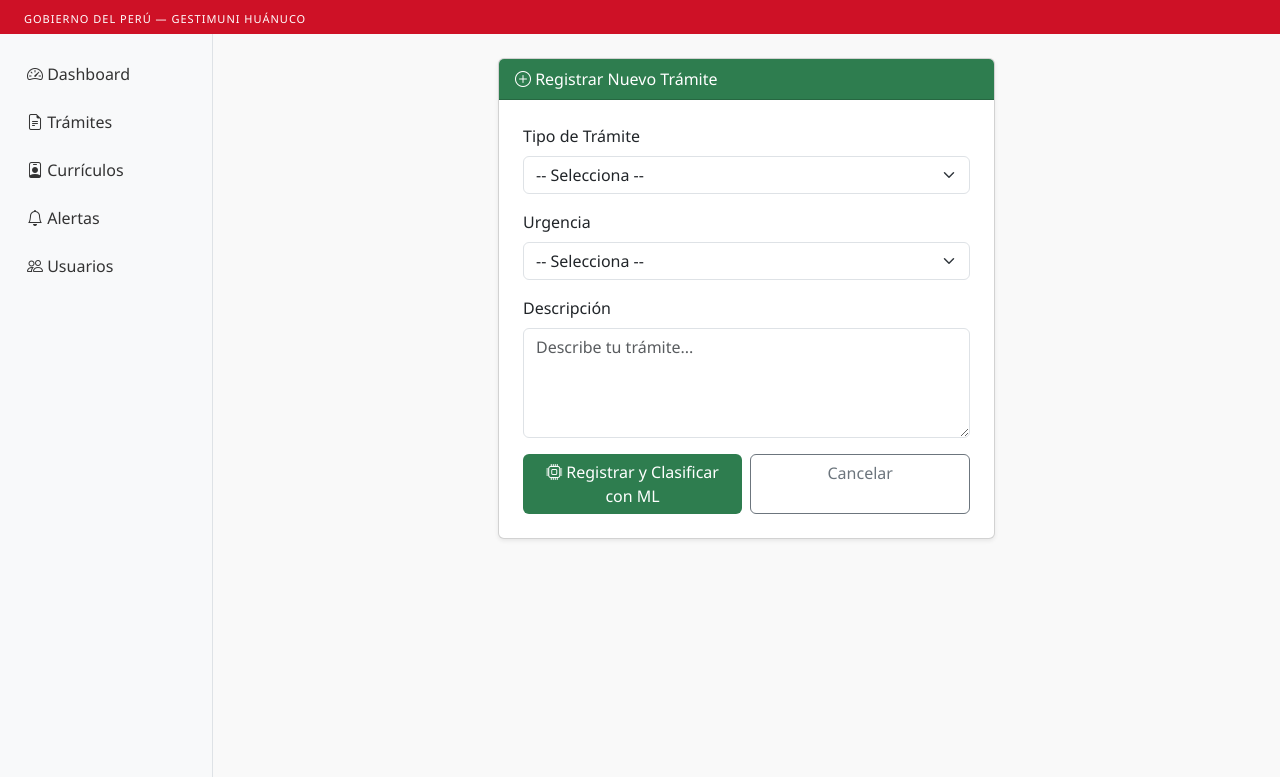
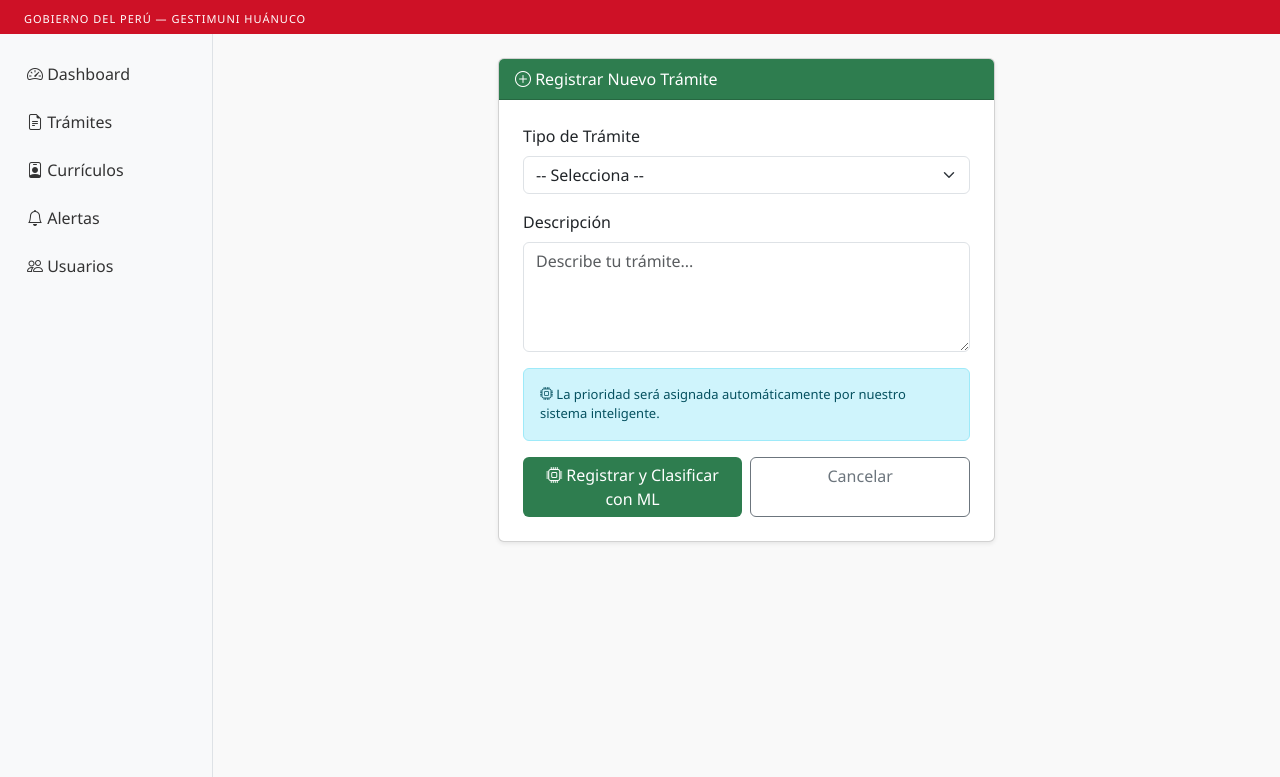
Before and after one commit to ALDA2209/TALLER, a Flask app: page /tramites/nuevo in a window 1280 px wide. Shown: the part 87-864 px from the top of the page. Run offline with Flask 3, Linux system fonts and the light colour scheme; a user stored in the database is signed in.

Commit message:
ML clasifica tramites automaticamente sin input de urgencia

```diff
--- a/app.py
+++ b/app.py
@@ -13,7 +13,6 @@ app.config['SECRET_KEY'] = 'gestimuni2024'
 app.config['SQLALCHEMY_DATABASE_URI'] = 'sqlite:///gestimuni.db'
 app.config['SQLALCHEMY_TRACK_MODIFICATIONS'] = False
 
-# ── Configuración Gmail ──────────────────────────────────────────────
 app.config['MAIL_SERVER'] = 'smtp.gmail.com'
 app.config['MAIL_PORT'] = 587
 app.config['MAIL_USE_TLS'] = True
@@ -94,7 +93,6 @@ def registro():
 def admin_login():
     if request.method == 'POST':
         paso = request.form.get('paso')
-
         if paso == '1':
             username = request.form['username']
             password = request.form['password']
@@ -133,7 +131,6 @@ def admin_login():
                     flash('No tienes permiso de administrador.', 'danger')
             else:
                 flash('Usuario o contraseña incorrectos.', 'danger')
-
         elif paso == '2':
             pin_ingresado = request.form['pin']
             pin_correcto = session.get('admin_pin')
@@ -147,7 +144,6 @@ def admin_login():
             else:
                 flash('Código incorrecto. Intenta de nuevo.', 'danger')
                 return render_template('admin_login.html', paso=2)
-
     return render_template('admin_login.html', paso=1)
 
 # ── Logout ───────────────────────────────────────────────────────────
@@ -192,7 +188,15 @@ def nuevo_tramite():
     if request.method == 'POST':
         tipo = request.form['tipo']
         descripcion = request.form['descripcion']
-        urgencia = request.form['urgencia']
+        urgencias_map = {
+            'denuncia_peligro': 'alta',
+            'licencia_construccion': 'media',
+            'permiso_negocio': 'media',
+            'licencia_funcionamiento': 'media',
+            'certificado_residencia': 'baja',
+            'partida_nacimiento': 'baja'
+        }
+        urgencia = urgencias_map.get(tipo, 'media')
         prioridad = clasificar_tramite(tipo, urgencia)
         tramite = Tramite(
             ciudadano_id=current_user.id,
@@ -208,7 +212,7 @@ def nuevo_tramite():
         )
         db.session.add(alerta)
         db.session.commit()
-        flash(f'Trámite registrado con prioridad: {prioridad.upper()}', 'success')
+        flash(f'Trámite registrado. Prioridad asignada: {prioridad.upper()}', 'success')
         return redirect(url_for('tramites'))
     return render_template('nuevo_tramite.html')
 
--- a/templates/nuevo_tramite.html
+++ b/templates/nuevo_tramite.html
@@ -22,18 +22,12 @@
                         </select>
                     </div>
                     <div class="mb-3">
-                        <label class="form-label">Urgencia</label>
-                        <select name="urgencia" class="form-select" required>
-                            <option value="">-- Selecciona --</option>
-                            <option value="alta">Alta</option>
-                            <option value="media">Media</option>
-                            <option value="baja">Baja</option>
-                        </select>
-                    </div>
-                    <div class="mb-3">
                         <label class="form-label">Descripción</label>
                         <textarea name="descripcion" class="form-control" rows="4"
                             placeholder="Describe tu trámite..." required></textarea>
+                    </div>
+                    <div class="alert alert-info" style="font-size:13px;">
+                        <i class="bi bi-cpu"></i> La prioridad será asignada automáticamente por nuestro sistema inteligente.
                     </div>
                     <div class="d-flex gap-2">
                         <button type="submit" class="btn btn-institucional w-100">
```
